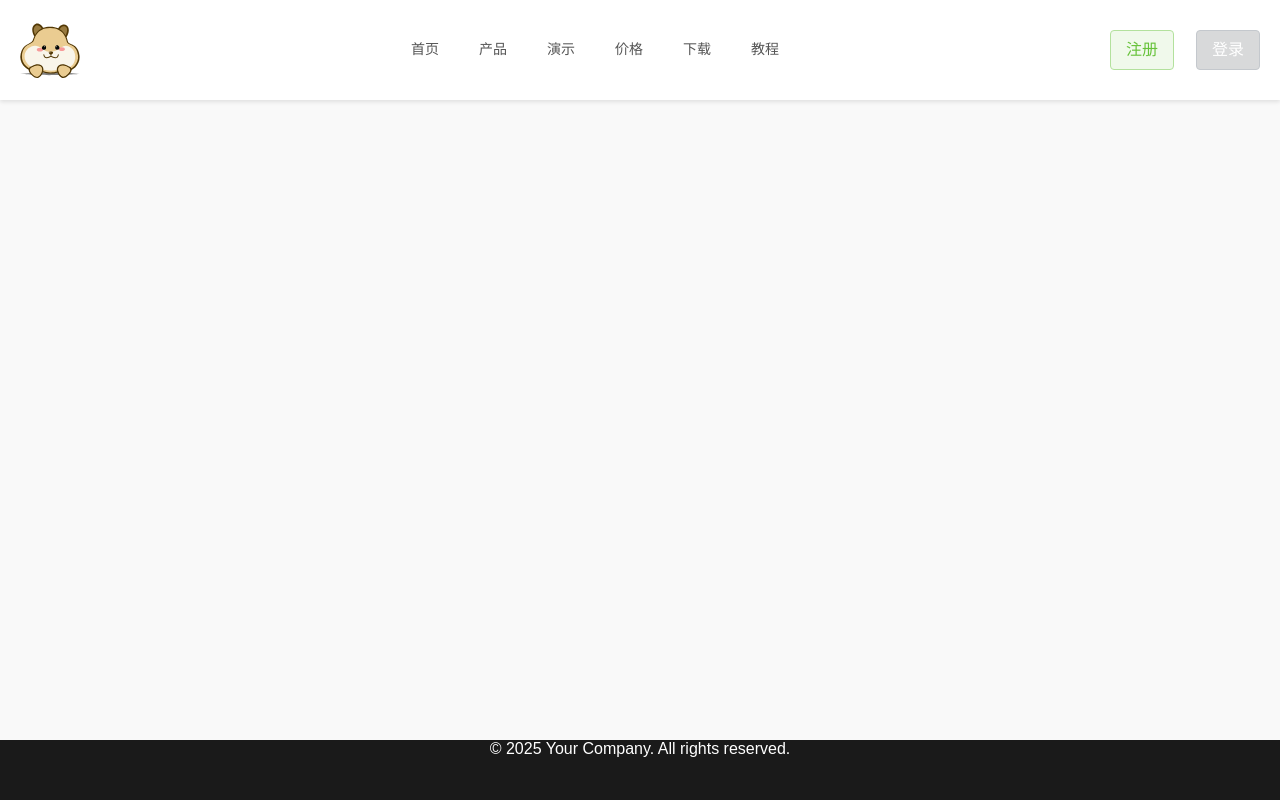
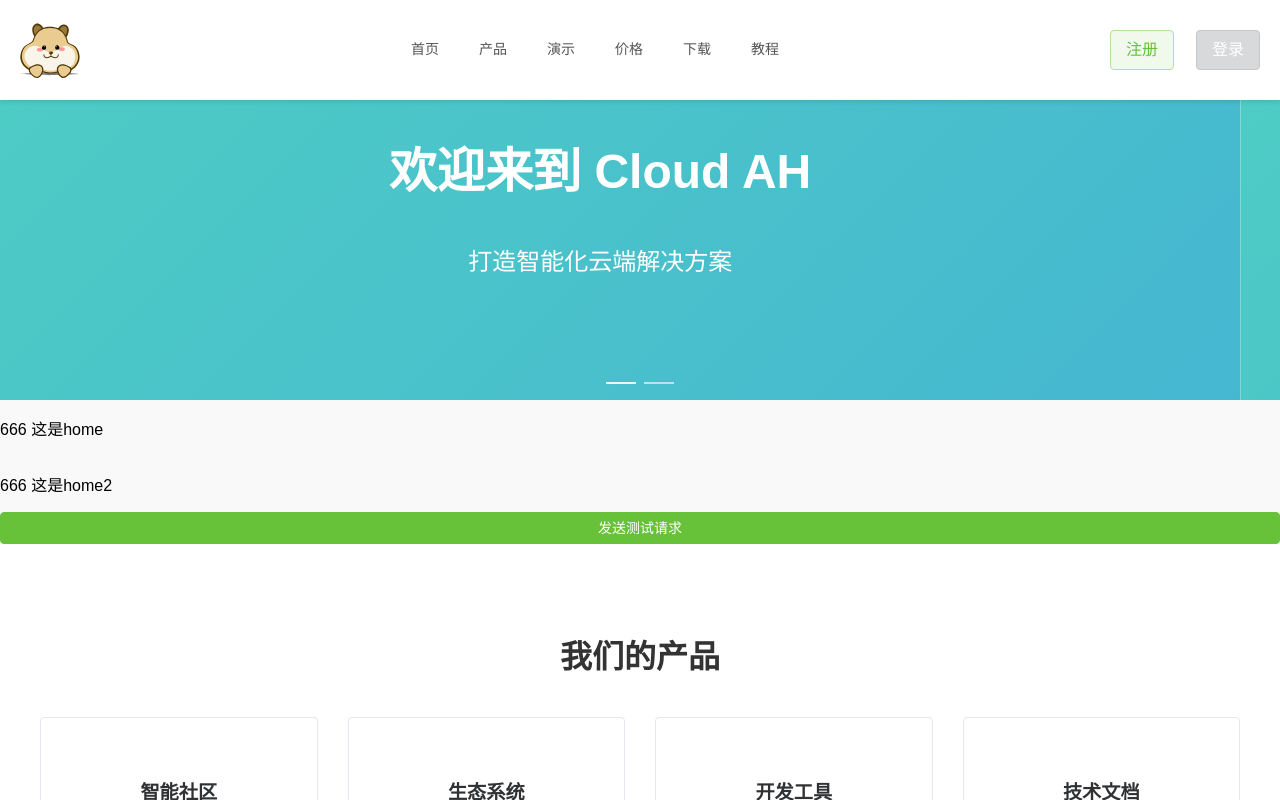
Before and after one commit to Azyai/ah, a Vue app in the folder ah_front/: page /test/test2 in a window 1280 px wide. Built offline with nearby package versions, Linux system fonts and the light colour scheme.

Commit message:
6.4.5（2） 前端测试子页面

```diff
--- a/ah_front/src/router/index.ts
+++ b/ah_front/src/router/index.ts
@@ -10,6 +10,20 @@ const router = createRouter({
       path: '/',
       name: 'home',
       component: HomeView,
+      children:[
+        {
+          path: '/test',
+          name: 'test',
+          component: () => import('@/views/home/TestView.vue'),
+          children:[
+              {
+                path: '/test/test2',
+                name: 'test2',
+                component: () => import('@/views/home/TestView2.vue')
+              }
+          ]
+        }
+      ]
     },
     {
       path: '/register',
--- a/ah_front/src/views/HomeView.vue
+++ b/ah_front/src/views/HomeView.vue
@@ -9,6 +9,8 @@
         </div>
       </el-carousel-item>
     </el-carousel>
+
+    <router-view></router-view>
 
     <el-button type="success" @click="sendTestRequest">发送测试请求</el-button>
 
--- /dev/null
+++ b/ah_front/src/views/home/TestView.vue
@@ -0,0 +1,12 @@
+<script setup lang="ts">
+
+</script>
+
+<template>
+    <p>666 这是home</p>
+    <router-view></router-view>
+</template>
+
+<style scoped>
+
+</style>
--- /dev/null
+++ b/ah_front/src/views/home/TestView2.vue
@@ -0,0 +1,11 @@
+<script setup lang="ts">
+
+</script>
+
+<template>
+    <p>666 这是home2</p>
+</template>
+
+<style scoped>
+
+</style>
```
